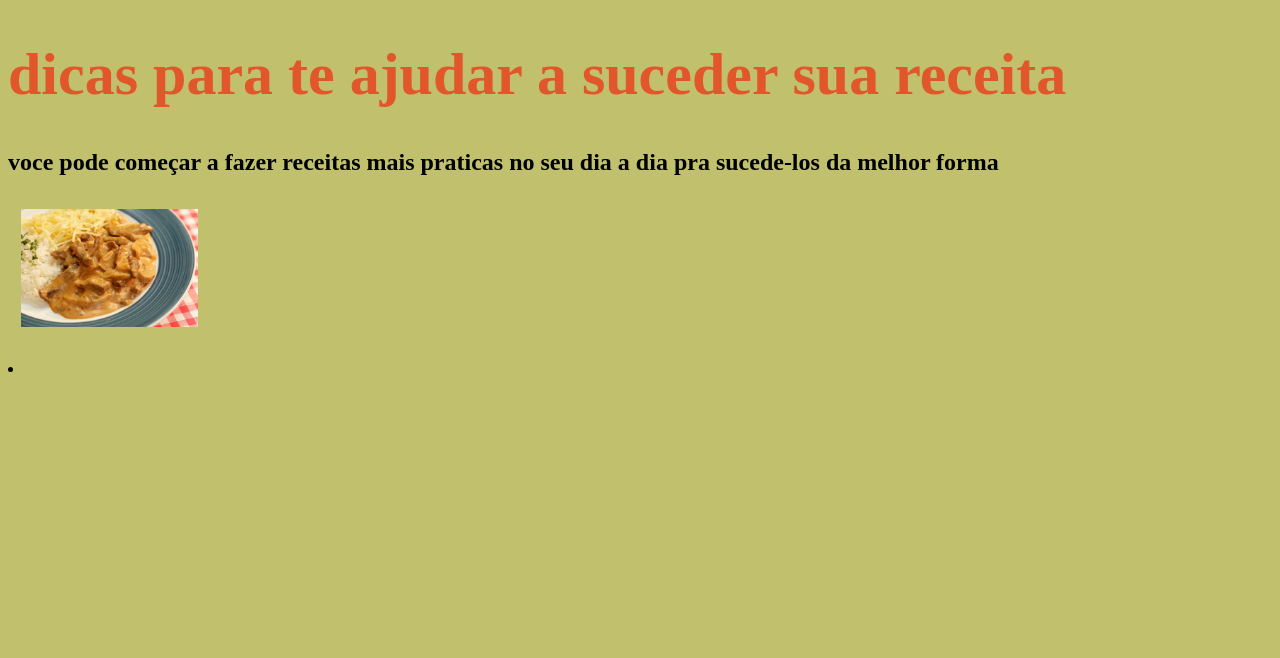
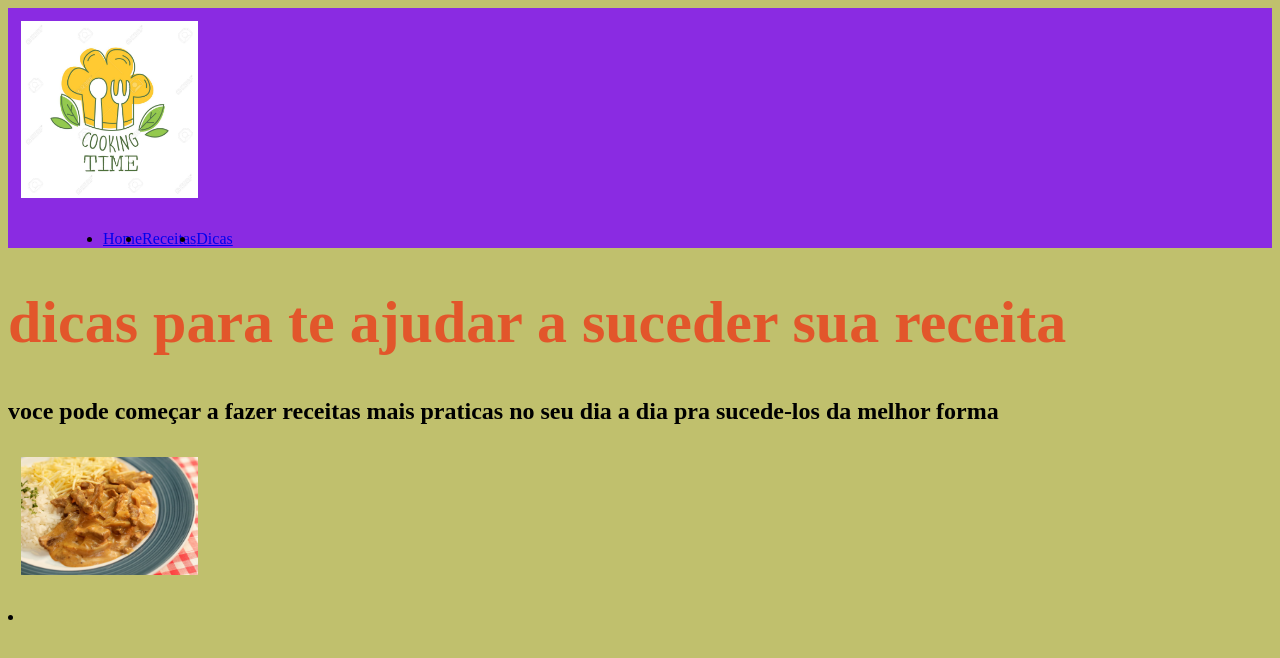
Before and after one commit to aninhalu25/avaliacao30, a plain HTML site: page dicas.html in a window 1280 px wide. Drawn offline with Linux system fonts and the light colour scheme.

Commit message:
<header class="cabecalho">         <img class="logoculinaria" src="logoculinaria.jpg" alt="logoculinaria">         <ul class="lista_cabecalho">             <li class="item_cabecalho"><a href="index.html"> Home</a></li>             <li class="item_cabecalho"><a href="receita.html"> Receitas</a></li>             <li class="item_cabecalho"><a href="dicas.html"> Dicas</a></li>         </ul>     </header>

```diff
--- a/dicas.html
+++ b/dicas.html
@@ -1,4 +1,4 @@
-<!DOCTYPE html>
+  <!DOCTYPE html>
 <html lang="port-br">
 <head>
     <meta charset="UTF-8">
@@ -7,6 +7,14 @@
     <link rel="stylesheet" href="style.css">
 </head>
 <body>
+    <header class="cabecalho">
+        <img class="logoculinaria" src="logoculinaria.jpg" alt="logoculinaria">
+        <ul class="lista_cabecalho">
+            <li class="item_cabecalho"><a href="index.html"> Home</a></li>
+            <li class="item_cabecalho"><a href="receita.html"> Receitas</a></li>
+            <li class="item_cabecalho"><a href="dicas.html"> Dicas</a></li>
+        </ul>
+    </header>
     <header>
         <h1>dicas para te ajudar a suceder sua receita</h1>
         <h2>voce pode começar a fazer receitas mais praticas no seu dia a dia pra sucede-los da melhor forma</h2>
```
